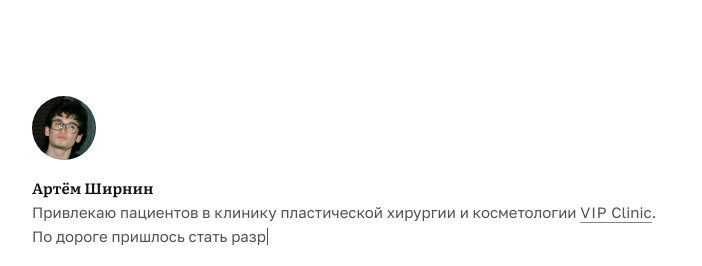
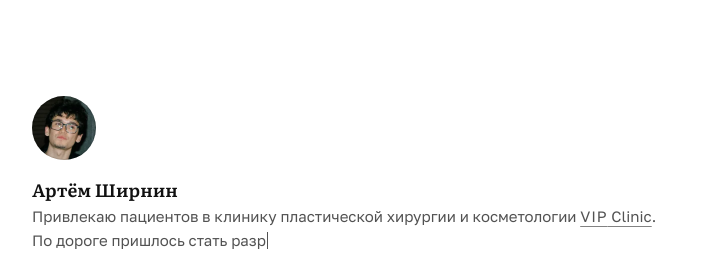
Before and after one commit to averageaugust/shirnin-art, a plain HTML site: page index.html in a window 1280 px wide. Shown: the top 266 px of the page, 250-952 px from the left. Drawn offline with Linux system fonts and the light colour scheme.

Commit message:
Имя 18 px, строка имени 28 px
Строка 28 px держит промежутки вокруг имени в тех же пропорциях:
от аватара до заглавных 24 px, между базовыми линиями имени
и описания 25 px, на пиксель больше строк описания.

Co-Authored-By: Claude Opus 5.5 <noreply@anthropic.com>
Claude-Session: https://claude.ai/code/session_01AcissGyuPdZ4EgMxr39gmC

```diff
--- a/index.html
+++ b/index.html
@@ -111,7 +111,7 @@
     }
     main > * { max-inline-size: var(--column); }
 
-    h1 { margin: 0; font-family: "Literata", Georgia, serif; font-size: inherit; line-height: inherit; font-weight: 600; }
+    h1 { margin: 0; font-family: "Literata", Georgia, serif; font-size: 1.125rem; line-height: 1.75rem; font-weight: 600; }
     .lede { color: var(--color-text-lede); }
     .caps { letter-spacing: 0.06em; }
     .muted { font-size: var(--fs-small); color: var(--color-text-tertiary); }
```
